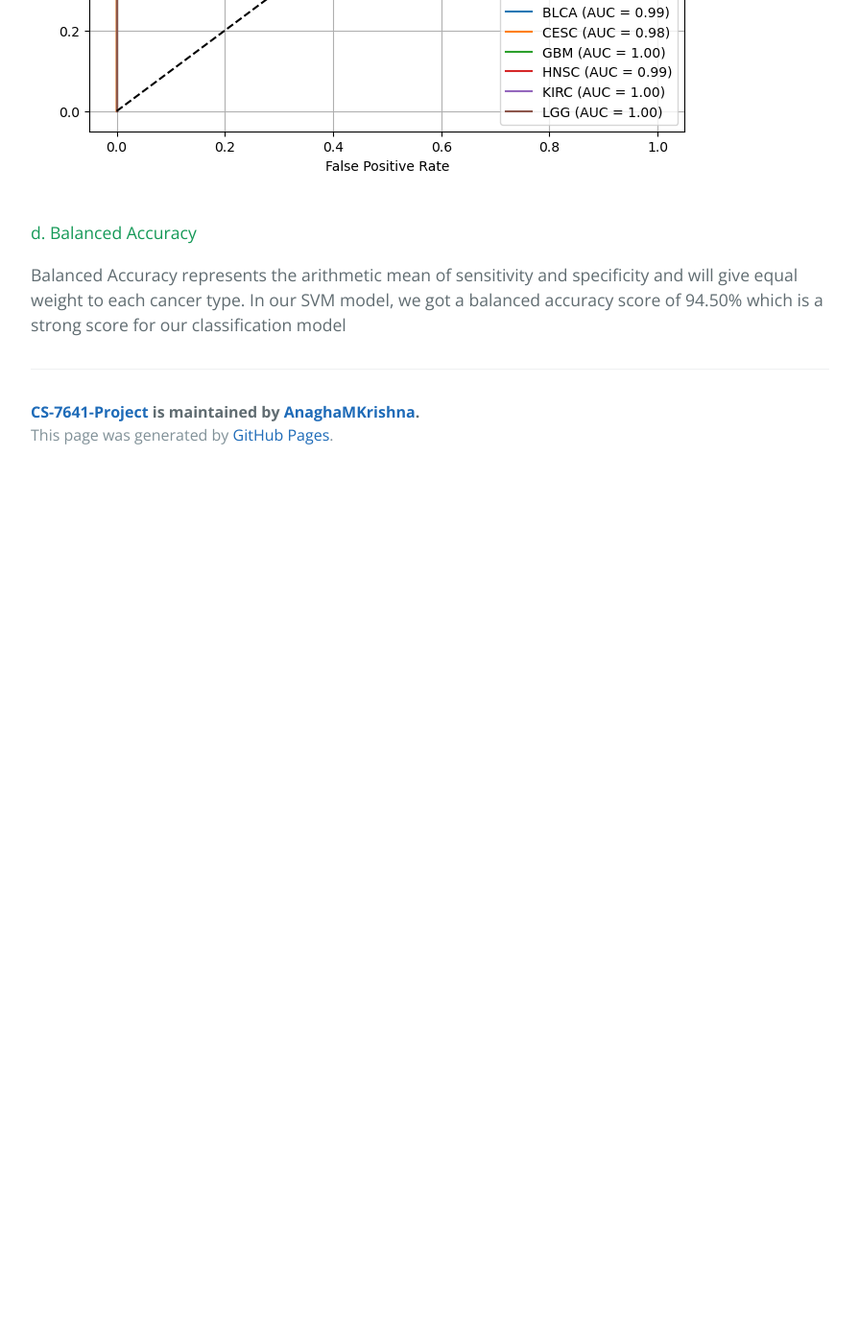
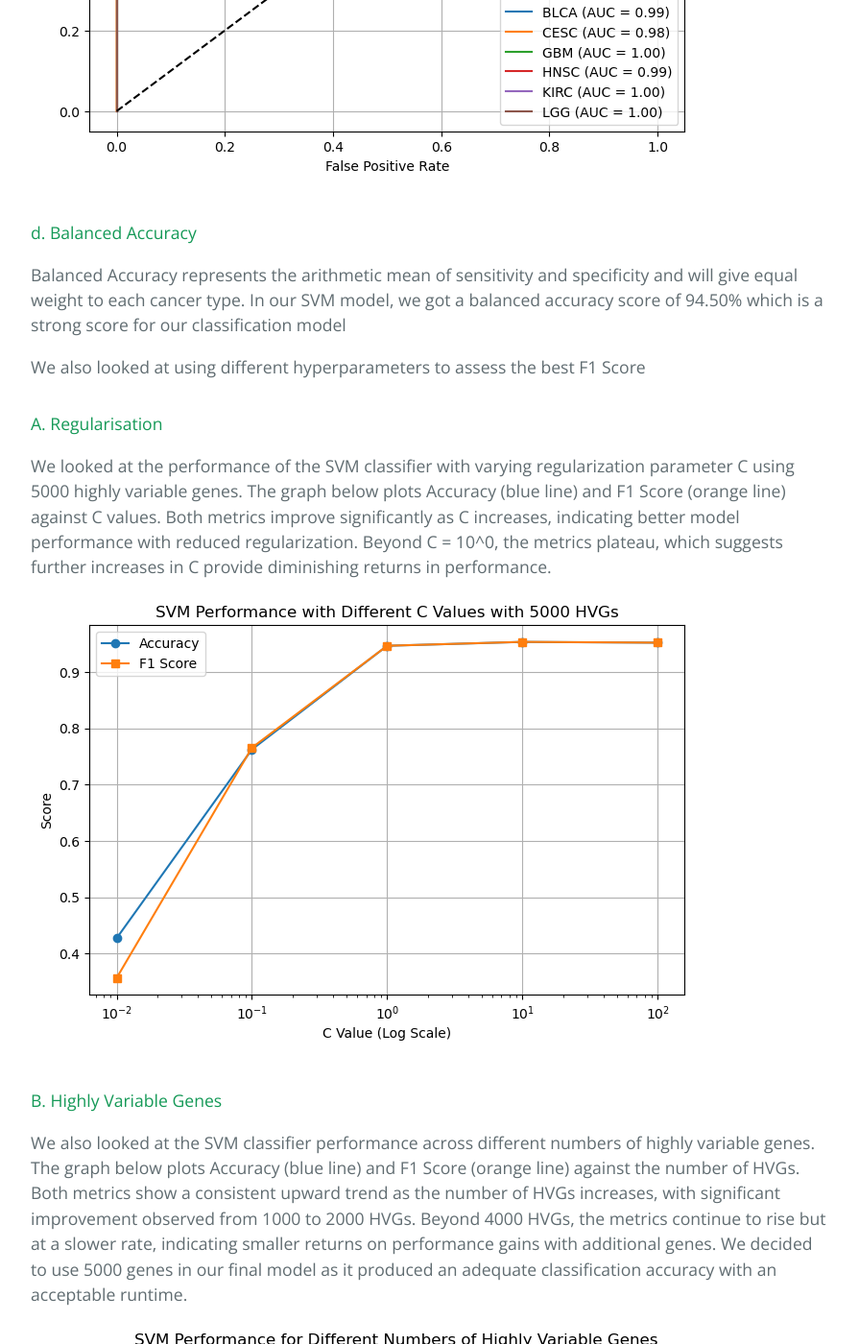
Before and after one commit to AnaghaMKrishna/CS-7641-Project, a Jekyll site: the page built from mid_point_report.md, in a window 1280 px wide and 1400 px high, scrolled down 8559 px. Shown: the whole window at 96% size, without its empty margins (192-1087 px from the left). Built offline with Jekyll 4.4.1, drawn with Linux system fonts in a browser that asks for light colours; our own code applies the rules of GitHub Pages for plain Markdown files; before the commit the page ends 9056 px from its top, so only the background shows below that.

Commit message:
add more content

```diff
--- a/mid_point_report.md
+++ b/mid_point_report.md
@@ -92,3 +92,17 @@ Our SVM Classifier trained on top 5000 highly variable genes performed quite wel
 
 #### d. Balanced Accuracy
  Balanced Accuracy represents the arithmetic mean of sensitivity and specificity and will give equal weight to each cancer type. In our SVM model, we got a balanced accuracy score of 94.50% which is a strong score for our classification model
+
+We also looked at using different hyperparameters to assess the best F1 Score
+
+#### A. Regularisation
+
+ We looked at the performance of the SVM classifier with varying regularization parameter C using 5000 highly variable genes. The graph below plots Accuracy (blue line) and F1 Score (orange line) against C values. Both metrics improve significantly as C increases, indicating better model performance with reduced regularization. Beyond C = 10^0, the metrics plateau, which suggests further increases in C provide diminishing returns in performance.
+
+ ![Variable C](Figures/SVM_C.png)
+
+#### B. Highly Variable Genes
+
+ We also looked at the SVM classifier performance across different numbers of highly variable genes. The graph below plots Accuracy (blue line) and F1 Score (orange line) against the number of HVGs. Both metrics show a consistent upward trend as the number of HVGs increases, with significant improvement observed from 1000 to 2000 HVGs. Beyond 4000 HVGs, the metrics continue to rise but at a slower rate, indicating smaller returns on performance gains with additional genes. We decided to use 5000 genes in our final model as it produced an adequate classification accuracy with an acceptable runtime.
+
+  ![Variable Genes](Figures/SVM_Genes.png)
```
Also changed, not shown: Figures/SVM_C.png (added), Figures/SVM_Genes.png (added), 1 other file.
